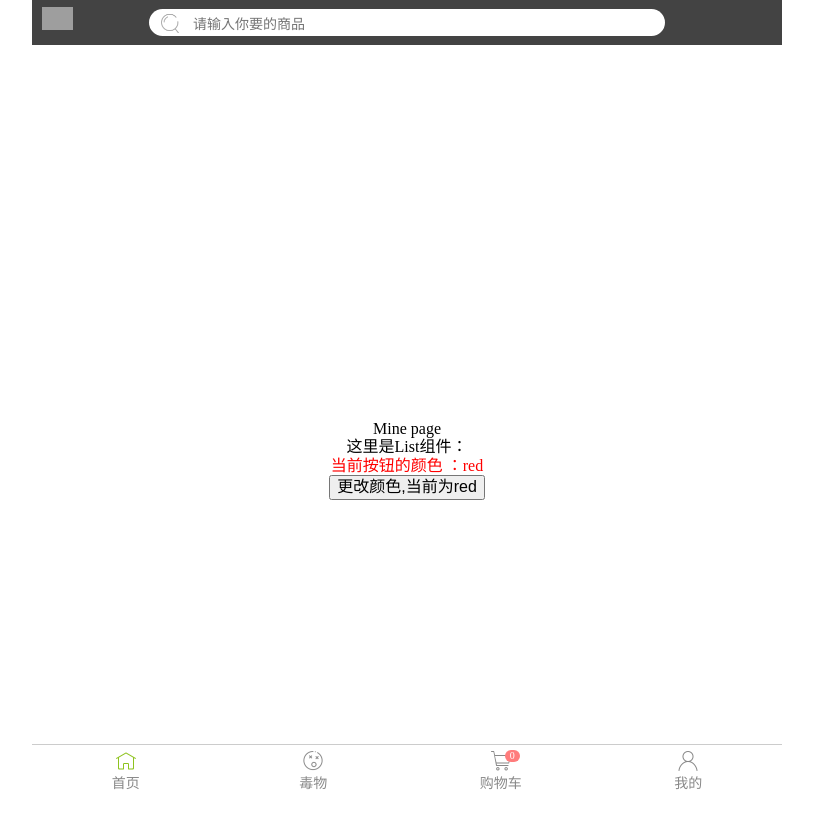
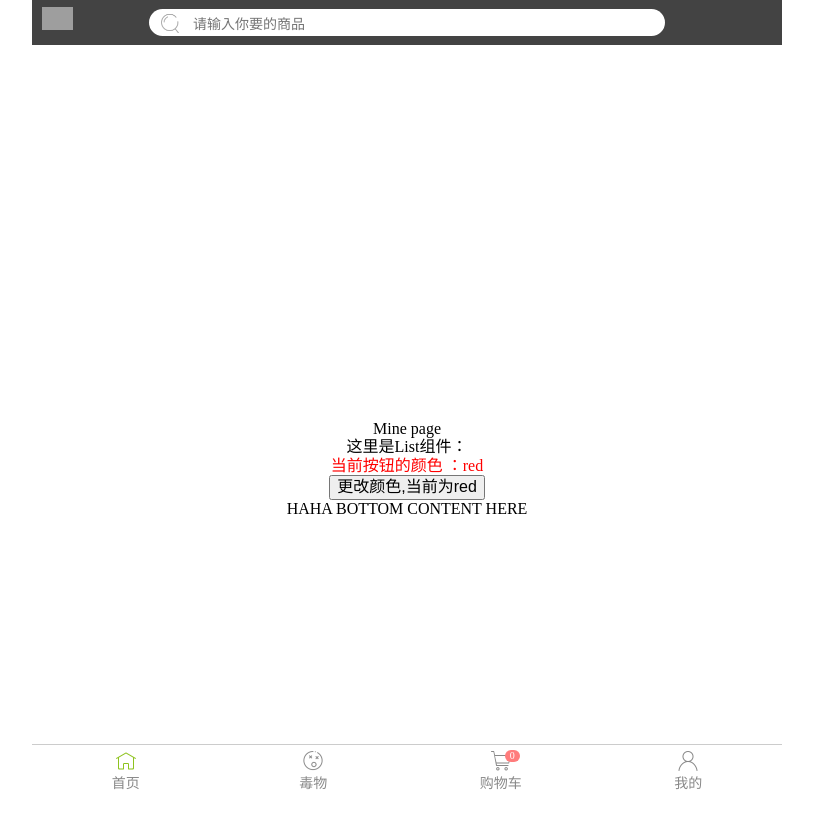
Before and after one commit to KedeIT/kede.mobile, a React (Create React App) app: page /mine in a window 1280 px wide. Shown: the top 828 px of the page, without its empty margins (233-1046 px from the left). Built offline with nearby package versions, Linux system fonts and the light colour scheme; grey boxes are pictures that could not be loaded.

Commit message:
demo for composition and interitance

```diff
--- /dev/null
+++ b/src/components/fancyBox/index.js
@@ -0,0 +1,13 @@
+import React from 'react';
+
+function fancyBox(props) {
+    return (
+        <div>
+            <div>{props.topContent} </div>
+            <div>{props.bottomContent} </div>
+        </div>
+    );
+}
+
+
+export default fancyBox;
--- a/src/pages/mine/index.js
+++ b/src/pages/mine/index.js
@@ -1,6 +1,6 @@
 import React, { Component } from 'react'
 import List from './components/List';
-
+import FancyBox from '../../components/fancyBox';
 import { ThemeButtonContext, style } from './context/ThemeButtonContext';
 class Mine extends Component {
 
@@ -8,17 +8,21 @@ class Mine extends Component {
         super(props);
         this.state = {
             currentColor: style.colorRed,
-            toggleColor:this.toggleColor
+            toggleColor: this.toggleColor
         }
     }
 
     render() {
+        let themeButton = (
+            <ThemeButtonContext.Provider value={this.state} >
+                <List></List>
+            </ThemeButtonContext.Provider>
+        );
         return (
             <div style={{ height: "600px", margin: "50% auto" }}>
                 Mine page
-                <ThemeButtonContext.Provider value={this.state} >
-                    <List></List>
-                </ThemeButtonContext.Provider>
+
+                <FancyBox topContent={themeButton} bottomContent={<span>HAHA BOTTOM CONTENT HERE</span>}></FancyBox>
             </div>);
     }
 
```
